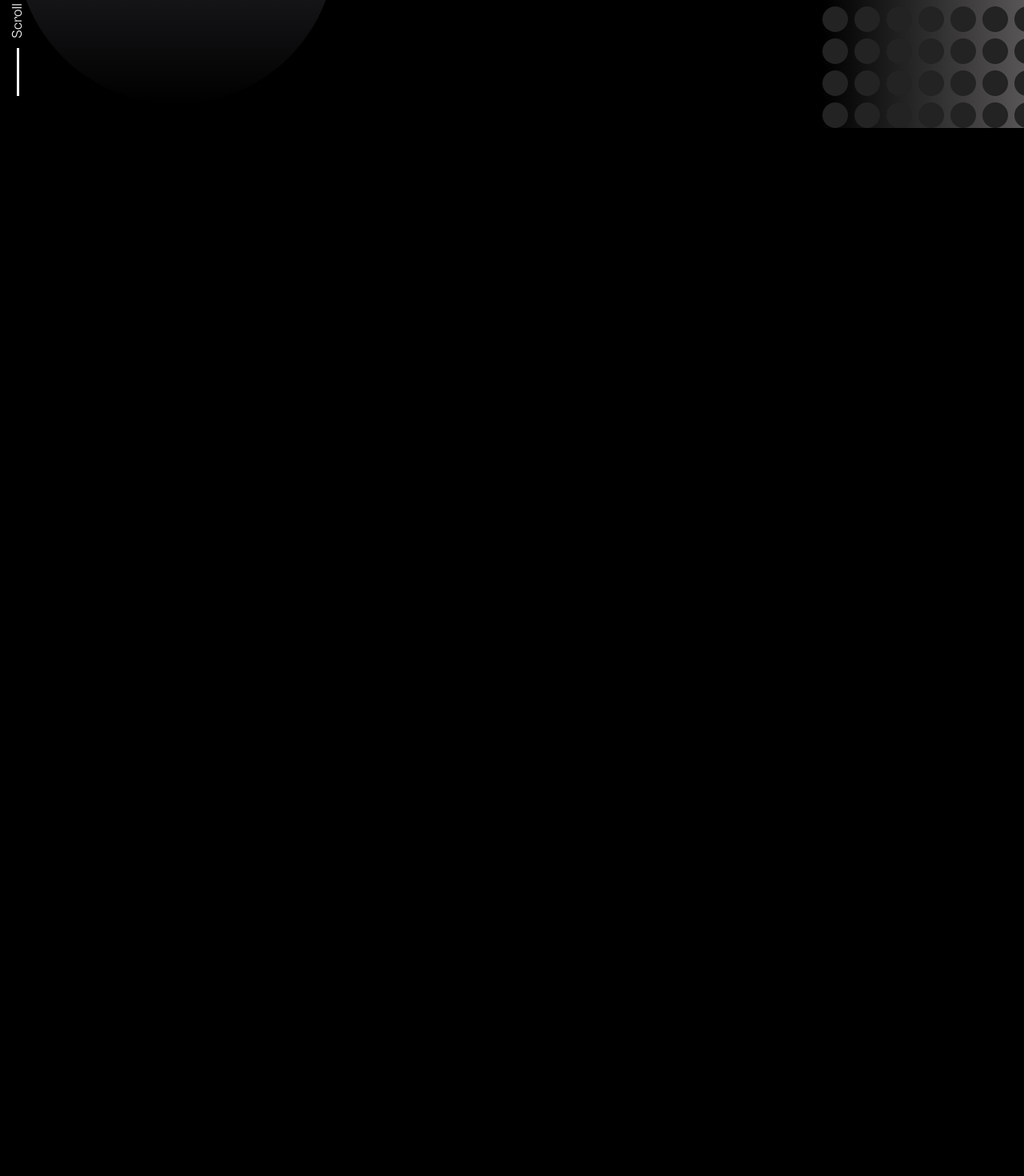
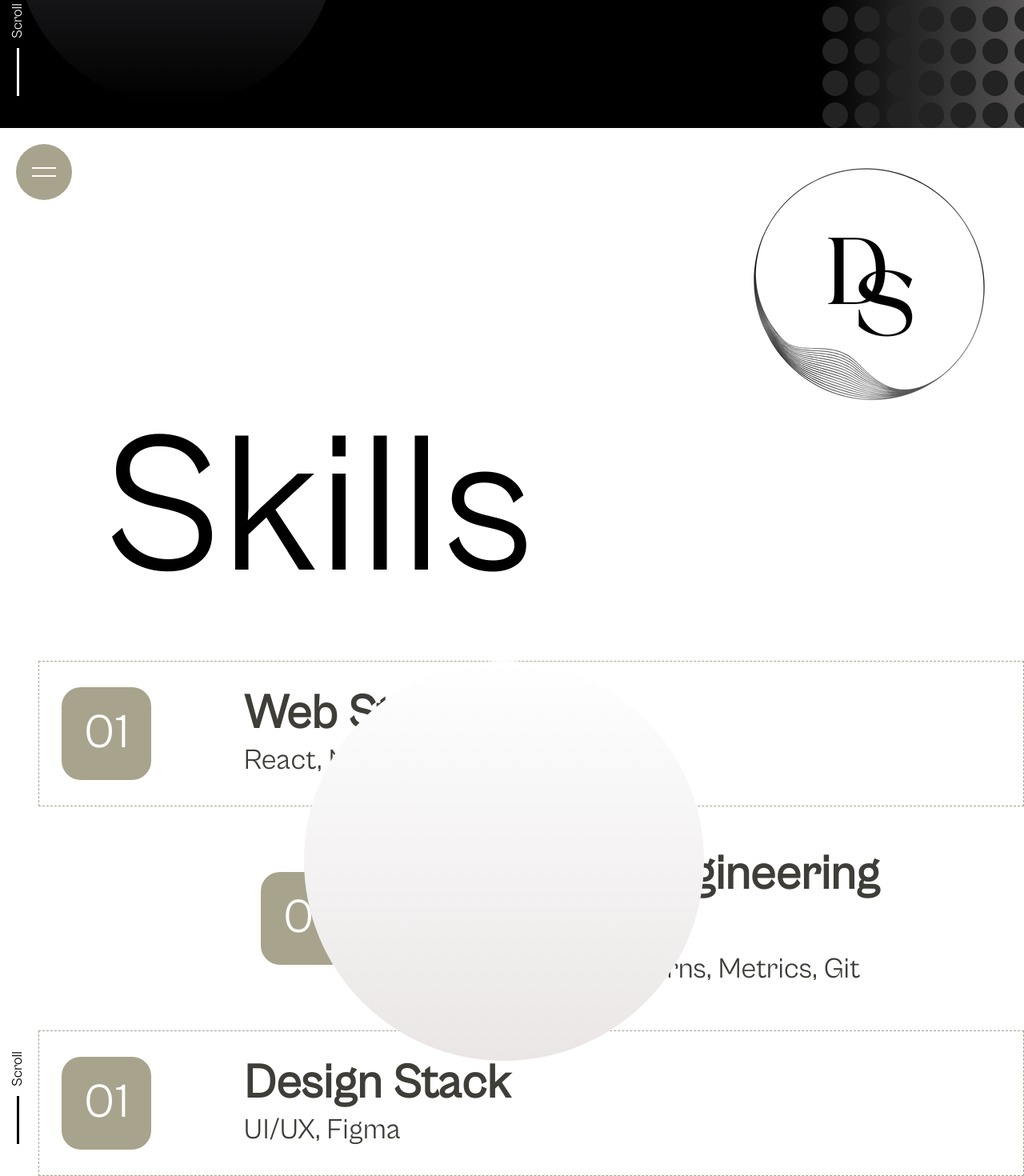
Before and after one commit to dimsparagis0210/Dimitris-Sparagis, a Next.js app: page / in a window 1280 px wide. Shown: the part 1440-2910 px from the top of the page at 80% size. Before the commit the page ends 1600 px from the top, so only its background shows below. Built offline with nearby package versions, Linux system fonts and the light colour scheme; a web font is replaced by a local one.

Commit message:
Finished layout for Skills page

```diff
--- a/app/page.tsx
+++ b/app/page.tsx
@@ -3,6 +3,7 @@
 import {Home} from "@/components/Home/Home";
 import localFont from "next/font/local";
 import About from "@/components/About/About";
+import { Skills } from "@/components/Skills/Skills";
 const myFont = localFont({
     src: './fonts/CabinetGrotesk-Regular.woff2',
 });
@@ -13,6 +14,7 @@ export default function MyApp() {
         <div className={`${myFont.className}`}>
             <Home />
             <About />
+            <Skills />
         </div>
     )
 }
--- /dev/null
+++ b/components/Skills/Circle.tsx
@@ -0,0 +1,16 @@
+export const Circle = () => {
+    return (
+        <div>
+            <div className={`w-[250px] aspect-square bg-gradient-to-b from-white to-[#EAE6E6] rounded-full z-[-1] styles
+                            3xs:w-[200px]
+                            2xs:w-[250px]
+                            sm:w-[300px]
+                            md:w-[350px]
+                            lg:w-[400px]
+                            xl:w-[500px]
+                            2xl:w-[500px]
+                            3xl:w-[600px]
+            `}/>
+        </div>
+    );
+}
--- /dev/null
+++ b/components/Skills/Header.tsx
@@ -0,0 +1,25 @@
+import Image from "next/image";
+
+export const Header = () => {
+    return (
+        <div className={'flex justify-between'}>
+            <div className="py-5 pl-5">
+                <button
+                    className={`bg-beige flex flex-col gap-2 aspect-square items-center justify-center visible p-5 rounded-full`}>
+                    <div className={`w-[30px] h-[2px] bg-white`}/>
+                    <div className={`w-[30px] h-[2px] bg-white`}/>
+                </button>
+            </div>
+            <button>
+                <Image
+                    layout={"responsive"}
+                    className={`relative top-0 right-0`}
+                    src="/blackLogo.png"
+                    alt="Logo"
+                    width={100}
+                    height={100}
+                />
+            </button>
+        </div>
+    );
+}
--- /dev/null
+++ b/components/Skills/MainContent.tsx
@@ -0,0 +1,53 @@
+import { Circle } from "../Skills/Circle";
+
+export const MainContent = () => {
+    return (
+        <div className={`ml-12`}>
+            <header className={`mt-[-100px]`}>
+                <h1 className={`text-[250px] ml-20`}>Skills</h1>
+            </header>
+            <main className={'flex flex-col gap-5 overflow-hidden'}>
+                <section
+                    className={`border border-beige border-dashed inline-flex items-center gap-[100px] w-auto py-5 px-2`}>
+                    <section className={`ml-5`}>
+                        <div className={`bg-beige text-center rounded-3xl`}>
+                            <p className={`text-white text-6xl p-7`}>01</p>
+                        </div>
+                    </section>
+                    <section className={`flex flex-col gap-2 p-4 rounded-2xl text-myBlack`}>
+                        <h2 className={`text-6xl font-bold`}>Web Stack</h2>
+                        <p className={`text-4xl`}>React, Next.js, TailwindCSS</p>
+                    </section>
+                </section>
+                <section
+                    className={`inline-flex items-center gap-[100px] w-auto py-5 px-2 ml-[250px]`}>
+                    <section className={`ml-5`}>
+                        <div className={`bg-beige text-center rounded-3xl`}>
+                            <p className={`text-white text-6xl p-7`}>01</p>
+                        </div>
+                    </section>
+                    <section className={`flex flex-col gap-2 p-4 rounded-2xl text-myBlack`}>
+                        <h2 className={`text-6xl font-bold`}>Software Engineering Stack</h2>
+                        <p className={`text-4xl`}>Java, Design Patterns, Metrics, Git</p>
+                    </section>
+                </section>
+                <section
+                    className={`border border-beige border-dashed inline-flex items-center gap-[100px] w-auto py-5 px-2`}>
+                    <section className={`ml-5`}>
+                        <div className={`bg-beige text-center rounded-3xl`}>
+                            <p className={`text-white text-6xl p-7`}>01</p>
+                        </div>
+                    </section>
+                    <section className={`flex flex-col gap-2 p-4 rounded-2xl text-myBlack`}>
+                        <h2 className={`text-6xl font-bold`}>Design Stack</h2>
+                        <p className={`text-4xl`}>UI/UX, Figma</p>
+                    </section>
+                </section>
+                <div className={`absolute right-[400px]`}>
+                    <Circle />
+                </div>
+            </main>
+
+        </div>
+    );
+}
--- /dev/null
+++ b/components/Skills/Scroll.tsx
@@ -0,0 +1,12 @@
+export const Scroll = () => {
+    return (
+        <footer className={`w-full flex 3xs:text-[15px] absolute bottom-0 sm:text-lg 3xl:text-3xl`}>
+            <main className={`flex items-center gap-2`}>
+                <section className={`flex flex-col relative bottom-10 items-center gap-5 2xl:gap-7`}>
+                    <p className={`text-black rotate-[-90deg]`}>Scroll</p>
+                    <div className={`bg-black h-[60px] w-[3px] 2xl:h-[100px]`}/>
+                </section>
+            </main>
+        </footer>
+    );
+}
--- /dev/null
+++ b/components/Skills/Skills.tsx
@@ -0,0 +1,15 @@
+import {Header} from "@/components/Skills/Header";
+import { MainContent } from "./MainContent";
+import { Scroll } from "./Scroll";
+import {SkillsCarousel} from "@/components/Skills/SkillsCarousel";
+
+export const Skills = () => {
+    return (
+        <div className={`bg-white min-h-screen relative`}>
+            <Header />
+            <MainContent />
+            <Scroll />
+            <SkillsCarousel />
+        </div>
+    );
+}
--- /dev/null
+++ b/components/Skills/SkillsCarousel.tsx
@@ -0,0 +1,7 @@
+export const SkillsCarousel = () => {
+    return (
+        <div>
+
+        </div>
+    );
+}
--- a/tailwind.config.ts
+++ b/tailwind.config.ts
@@ -20,6 +20,7 @@ const config: Config = {
     },
     colors: {
       'beige': '#A8A38C',
+      'myBlack':'#3E3D38',
           ...colors
     }
   },
```
Also changed, not shown: public/blackLogo.png (renamed from app/blackLogo.png).
